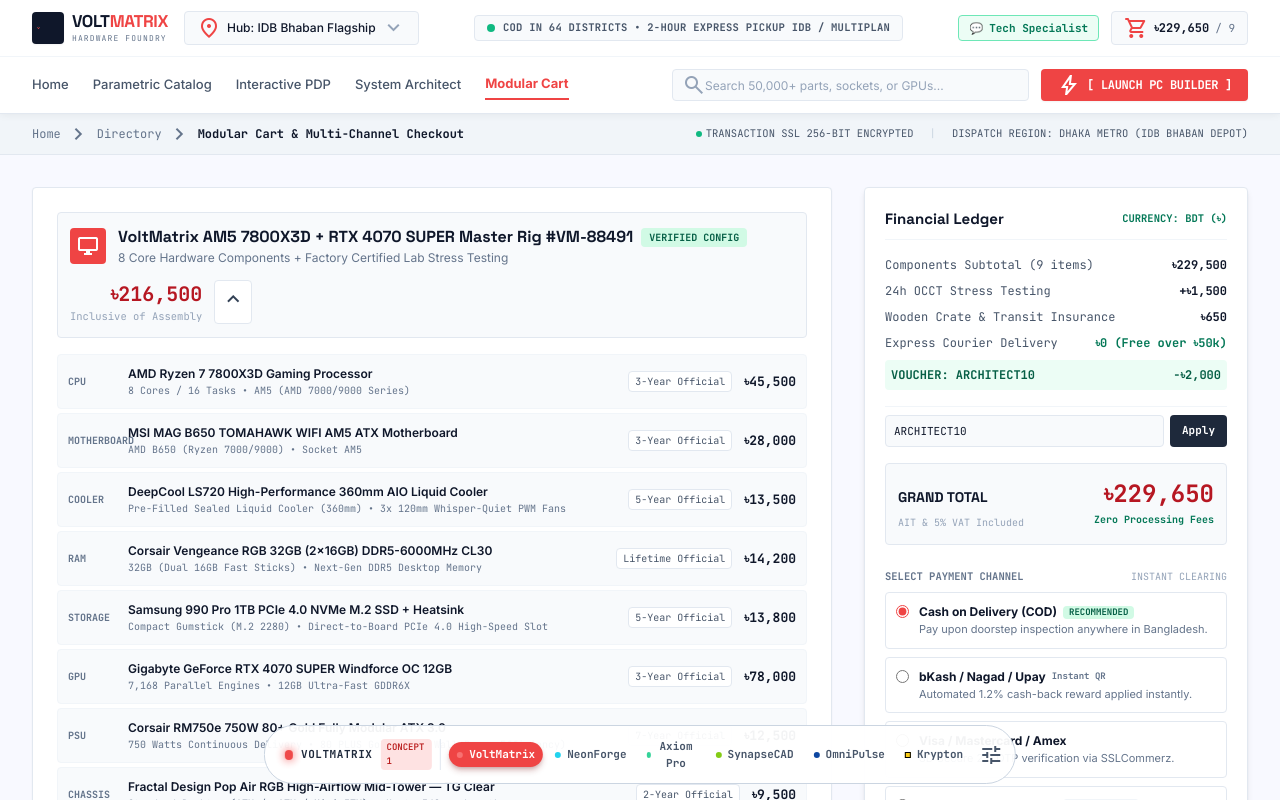
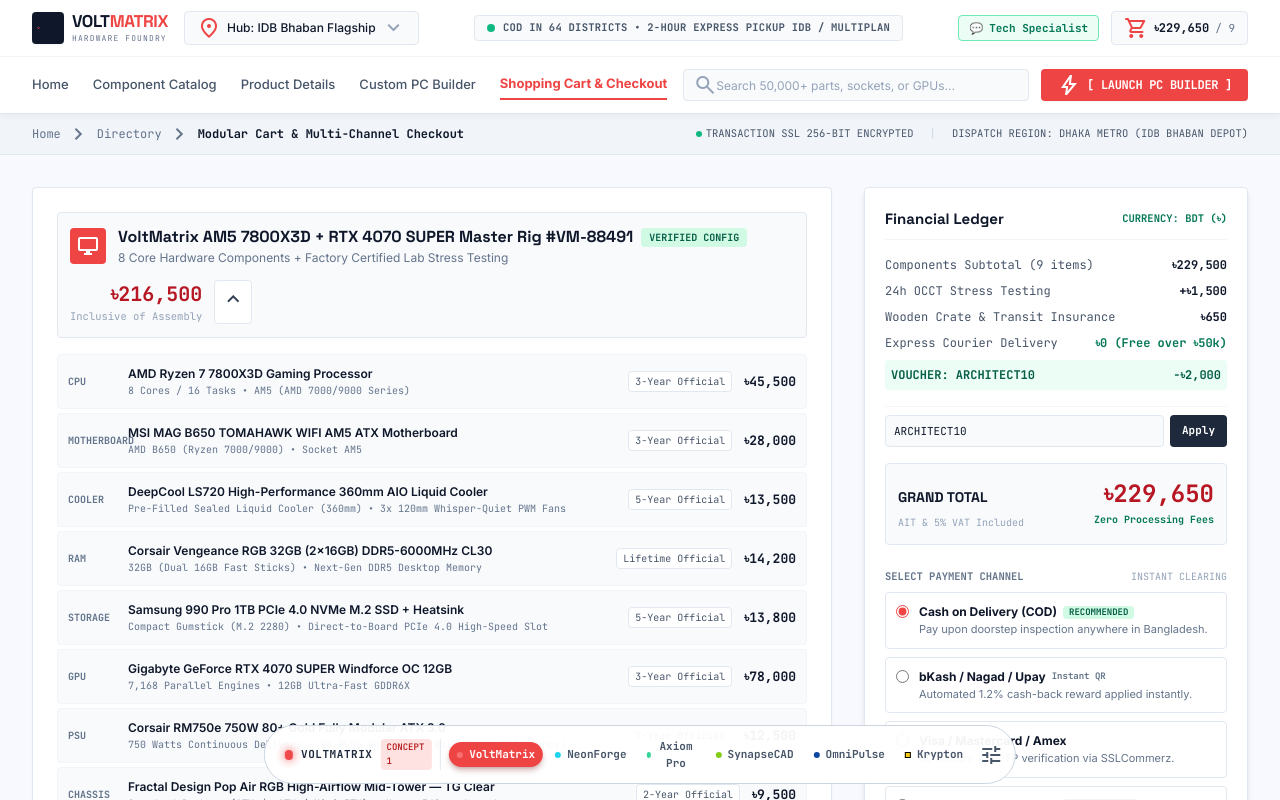
Before and after one commit to Muhammad-Raisul-Maharub/PC-E-Commerce, a Next.js app: page /checkout in a window 1280 px wide. Shown: the top 800 px of the page. Built offline with nearby package versions, Linux system fonts and the light colour scheme.

Commit message:
fix(nav): replace remaining parametric and PDP jargon in header navigation and homepages

```diff
--- a/components/axiom/AxiomCatalog.tsx
+++ b/components/axiom/AxiomCatalog.tsx
@@ -86,7 +86,7 @@
                 </span>
               </div>
               <h1 className="text-2xl sm:text-3xl font-extrabold text-[#18181B]">
-                Workstation Components &amp; Parametric Matrix
+                Workstation Components &amp; Hardware Directory
               </h1>
               <p className="text-xs sm:text-sm text-[#71717A] mt-1 max-w-2xl">
                 Live workstation hardware inventory with verified self-healing memory (ECC), data transfer speeds, high-speed connection slots, and certified 3D CAD / AI software compatibility.
--- a/components/layout/Header.tsx
+++ b/components/layout/Header.tsx
@@ -602,10 +602,10 @@
   // =========================================================================
   const voltLinks = [
     { href: "/", label: "Home" },
-    { href: "/catalog", label: "Parametric Catalog" },
-    { href: "/product/amd-ryzen-7-7800x3d", label: "Interactive PDP" },
-    { href: "/pc-builder", label: "System Architect" },
-    { href: "/checkout", label: "Modular Cart" },
+    { href: "/catalog", label: "Component Catalog" },
+    { href: "/product/amd-ryzen-7-7800x3d", label: "Product Details" },
+    { href: "/pc-builder", label: "Custom PC Builder" },
+    { href: "/checkout", label: "Shopping Cart & Checkout" },
   ];
 
   return (
--- a/components/synapse/SynapseCheckout.tsx
+++ b/components/synapse/SynapseCheckout.tsx
@@ -128,7 +128,7 @@
               <div className="py-8 text-center font-mono space-y-2">
                 <p className="text-sm text-[#94A3B8]">Staging queue is currently empty.</p>
                 <Link href="/catalog" className="text-xs text-[#06B6D4] underline font-bold">
-                  Stage components from Parametric Directory
+                  Browse parts from Component Catalog
                 </Link>
               </div>
             ) : (
--- a/components/synapse/SynapseHome.tsx
+++ b/components/synapse/SynapseHome.tsx
@@ -310,7 +310,7 @@
               <span>// SILICON SPECIFICATION CATALOG</span>
             </div>
             <h2 className="font-mono text-2xl sm:text-3xl font-bold text-[#F8FAFC]">
-              Verified Dynamic Parametric Hardware
+              Verified Hardware Directory
             </h2>
             <p className="text-xs sm:text-sm text-[#94A3B8] mt-1">
               Pre-validated against the SynapseCAD mechanical clearance envelope and power curves.
@@ -432,7 +432,7 @@
             href="/catalog"
             className="inline-flex items-center gap-2 px-8 py-3.5 bg-[#1E293B] hover:bg-[#334155] border border-[#06B6D4] text-[#06B6D4] hover:text-[#F8FAFC] font-mono text-xs font-bold uppercase tracking-wider transition-all"
           >
-            <span>[ Browse Full Parametric Component Directory ({HARDWARE_PRODUCTS.length} SKUs) ]</span>
+            <span>[ Browse Full Component Directory ({HARDWARE_PRODUCTS.length} Products) ]</span>
             <span className="material-symbols-outlined text-sm">arrow_forward</span>
           </Link>
         </div>
--- a/components/voltmatrix/VoltMatrixHome.tsx
+++ b/components/voltmatrix/VoltMatrixHome.tsx
@@ -306,7 +306,7 @@
                 <span>Allocated Spot Pricing &amp; High-Flow Inventory</span>
               </div>
               <h2 className="font-headline font-bold text-2xl text-slate-900 tracking-tight">
-                Parametric Flash Deals &amp; Silicon Drops
+                Flash Deals &amp; Hardware Specials
               </h2>
             </div>
             <div className="flex items-center gap-4">
@@ -467,7 +467,7 @@
                 Orthogonal Catalog Tiers
               </span>
               <h2 className="font-headline font-bold text-2xl text-slate-900 tracking-tight">
-                Parametric Category Infrastructure
+                Hardware Categories &amp; Components
               </h2>
             </div>
             <div className="font-mono text-[11px] text-slate-500 hidden md:block">
@@ -590,7 +590,7 @@
                   Pro Gadgets &amp; Smart Devices
                 </h3>
                 <p className="text-[13px] text-slate-600 leading-relaxed">
-                  Parametric smartwatches with ECG logging, 3-axis cinema gimbals, audiophile DACs, and studio wireless monitors.
+                  Smartwatches with ECG logging, 3-axis cinema gimbals, audiophile DACs, and studio wireless monitors.
                 </p>
                 <div className="space-y-1.5 pt-2">
                   <Link
```
